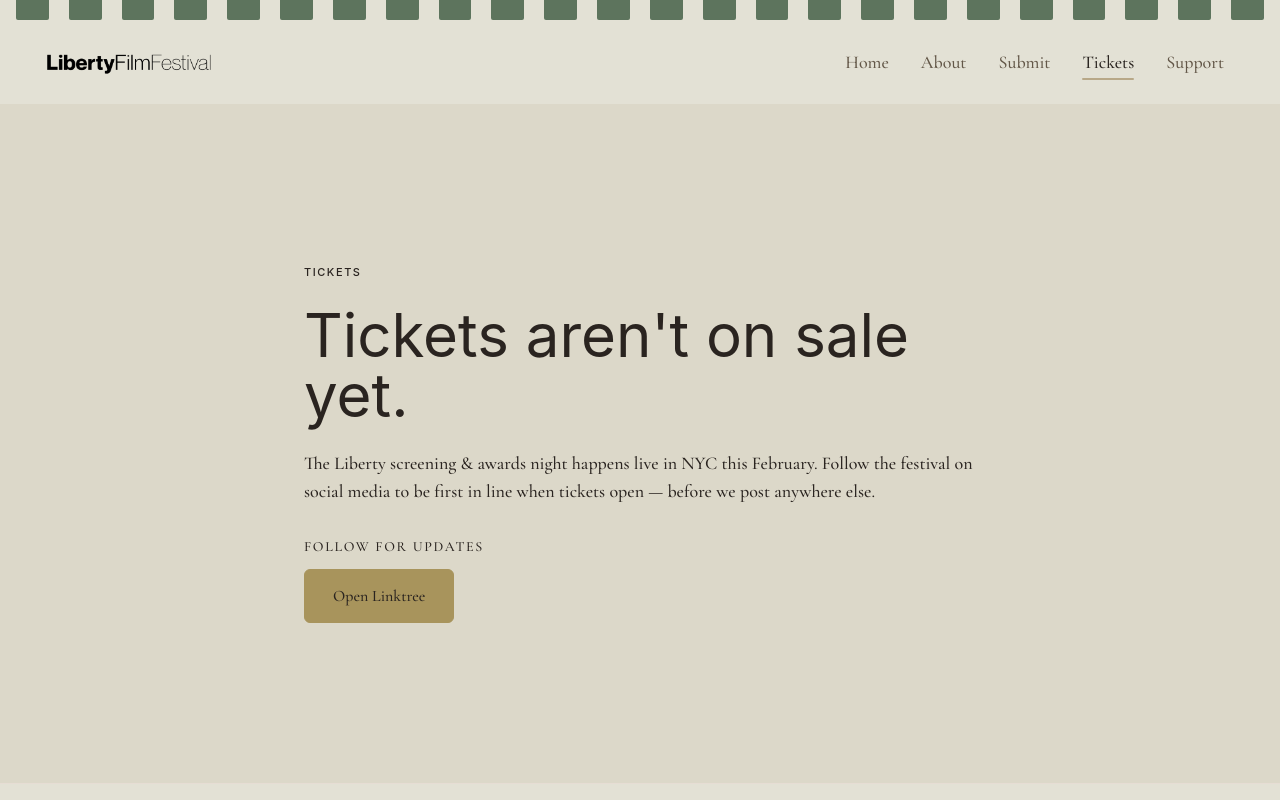
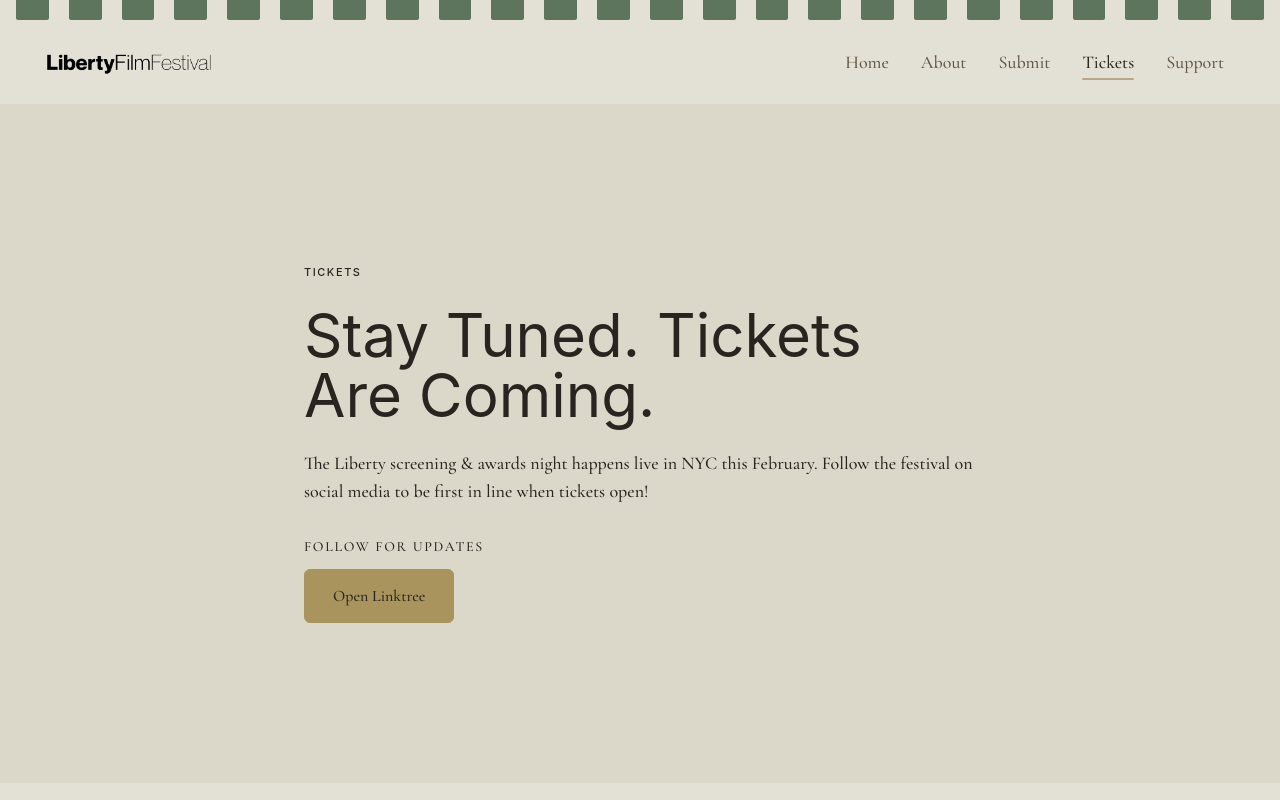
Before and after one commit to Kique9598/liberty_film_festival, a React (Vite) app: page /tickets in a window 1280 px wide. Shown: the top 800 px of the page. Built offline with nearby package versions, Linux system fonts and the light colour scheme; a web font is replaced by a local one.

Commit message:
edit to tickets page

```diff
--- a/src/pages/Tickets.tsx
+++ b/src/pages/Tickets.tsx
@@ -7,11 +7,11 @@ const Tickets = () => {
     <Section variant="hero" className="bg-[#DCD8C9]">
       <div className="mx-auto flex max-w-2xl flex-col gap-6">
         <p className="label-caps mb-0 text-gold-600">Tickets</p>
-        <h1 className="mb-0">Tickets aren't on sale yet.</h1>
+        <h1 className="mb-0">Stay Tuned. Tickets Are Coming.</h1>
         <p className="mb-0 text-lg text-muted">
           The Liberty screening & awards night happens live in NYC this
           February. Follow the festival on social media to be first in line when
-          tickets open — before we post anywhere else.
+          tickets open!
         </p>
 
         <div className="flex flex-col gap-3 pt-2">
```
